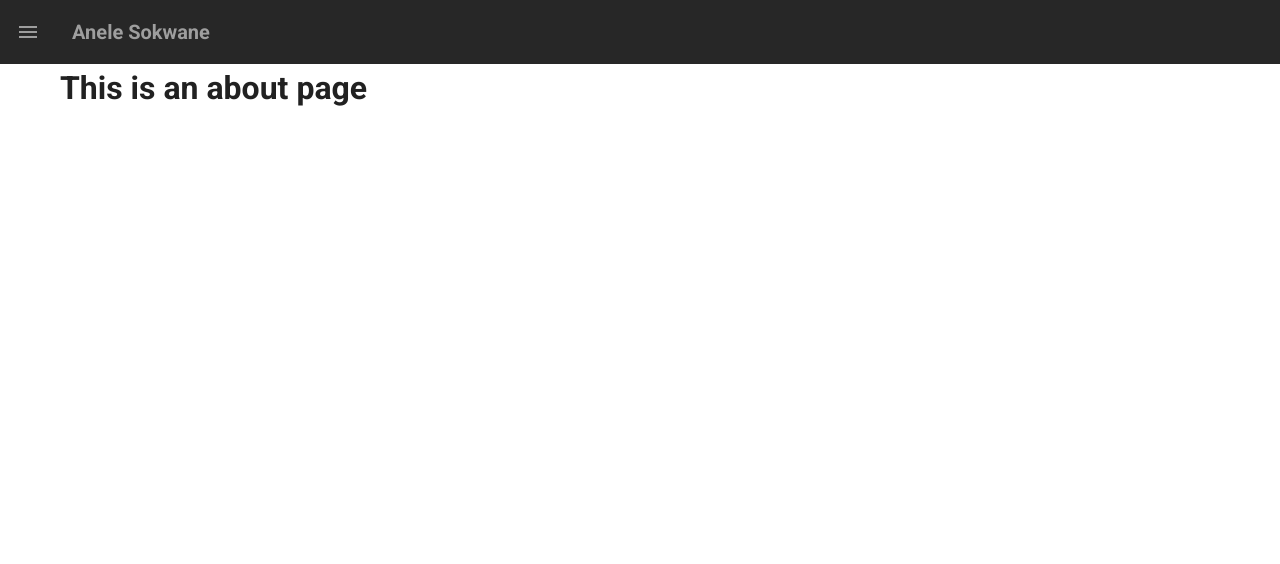
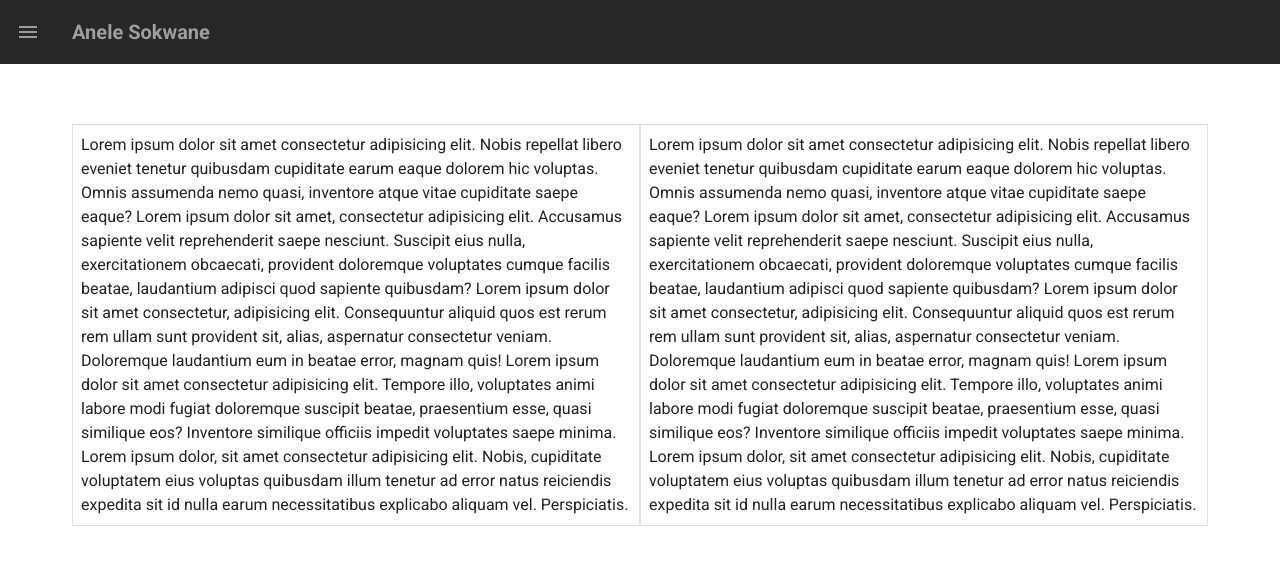
Before and after one commit to KingAJ19/-Portfolio, a Vue app: page /about in a window 1280 px wide. Shown: the top 564 px of the page. Built offline with nearby package versions, Linux system fonts and the light colour scheme.

Commit message:
About Page Layout

```diff
--- a/src/views/About.vue
+++ b/src/views/About.vue
@@ -1,8 +1,38 @@
 <template>
-  <div class="about">
-    <h1>This is an about page</h1>
-  </div>
+  <v-container >
+    <br>
+    <br>
+    <v-row no-gutters>
+      <v-col>
+        <v-card
+          class="pa-2"
+          outlined
+          tile
+        >
+          Lorem ipsum dolor sit amet consectetur adipisicing elit. Nobis repellat libero eveniet tenetur quibusdam cupiditate earum eaque dolorem hic voluptas. Omnis assumenda nemo quasi, inventore atque vitae cupiditate saepe eaque?
+          Lorem ipsum dolor sit amet, consectetur adipisicing elit. Accusamus sapiente velit reprehenderit saepe nesciunt. Suscipit eius nulla, exercitationem obcaecati, provident doloremque voluptates cumque facilis beatae, laudantium adipisci quod sapiente quibusdam?
+          Lorem ipsum dolor sit amet consectetur, adipisicing elit. Consequuntur aliquid quos est rerum rem ullam sunt provident sit, alias, aspernatur consectetur veniam. Doloremque laudantium eum in beatae error, magnam quis!
+          Lorem ipsum dolor sit amet consectetur adipisicing elit. Tempore illo, voluptates animi labore modi fugiat doloremque suscipit beatae, praesentium esse, quasi similique eos? Inventore similique officiis impedit voluptates saepe minima.
+          Lorem ipsum dolor, sit amet consectetur adipisicing elit. Nobis, cupiditate voluptatem eius voluptas quibusdam illum tenetur ad error natus reiciendis expedita sit id nulla earum necessitatibus explicabo aliquam vel. Perspiciatis.
+        </v-card>
+      </v-col>
+      <v-col order="12">
+        <v-card
+          class="pa-2"
+          outlined
+          tile
+        >
+          Lorem ipsum dolor sit amet consectetur adipisicing elit. Nobis repellat libero eveniet tenetur quibusdam cupiditate earum eaque dolorem hic voluptas. Omnis assumenda nemo quasi, inventore atque vitae cupiditate saepe eaque?
+          Lorem ipsum dolor sit amet, consectetur adipisicing elit. Accusamus sapiente velit reprehenderit saepe nesciunt. Suscipit eius nulla, exercitationem obcaecati, provident doloremque voluptates cumque facilis beatae, laudantium adipisci quod sapiente quibusdam?
+          Lorem ipsum dolor sit amet consectetur, adipisicing elit. Consequuntur aliquid quos est rerum rem ullam sunt provident sit, alias, aspernatur consectetur veniam. Doloremque laudantium eum in beatae error, magnam quis!
+          Lorem ipsum dolor sit amet consectetur adipisicing elit. Tempore illo, voluptates animi labore modi fugiat doloremque suscipit beatae, praesentium esse, quasi similique eos? Inventore similique officiis impedit voluptates saepe minima.
+          Lorem ipsum dolor, sit amet consectetur adipisicing elit. Nobis, cupiditate voluptatem eius voluptas quibusdam illum tenetur ad error natus reiciendis expedita sit id nulla earum necessitatibus explicabo aliquam vel. Perspiciatis.
+        </v-card>
+      </v-col>
+    </v-row>
+  </v-container>
 </template>
+
 <script>
 export default {
   name: "About"
```
